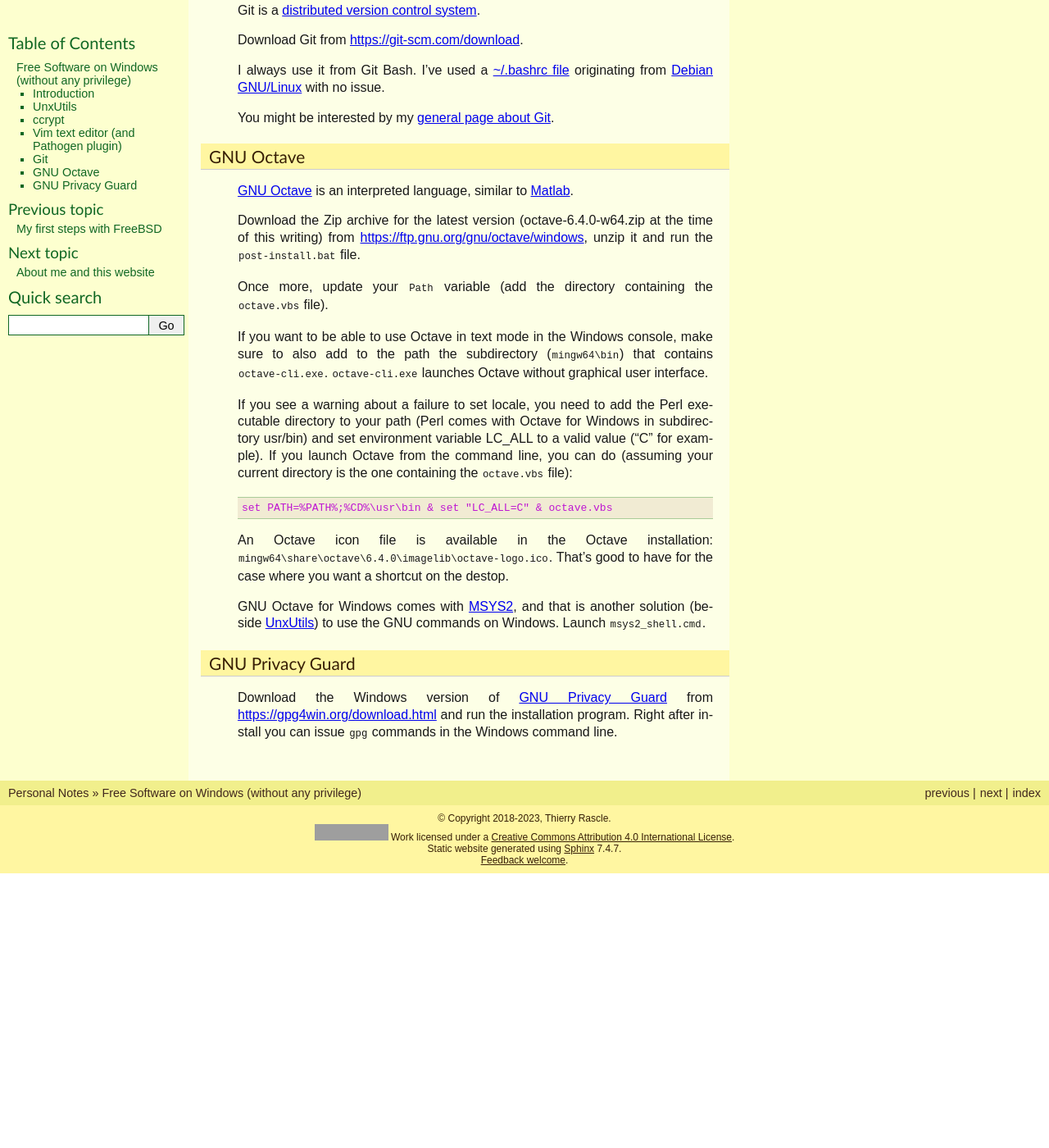
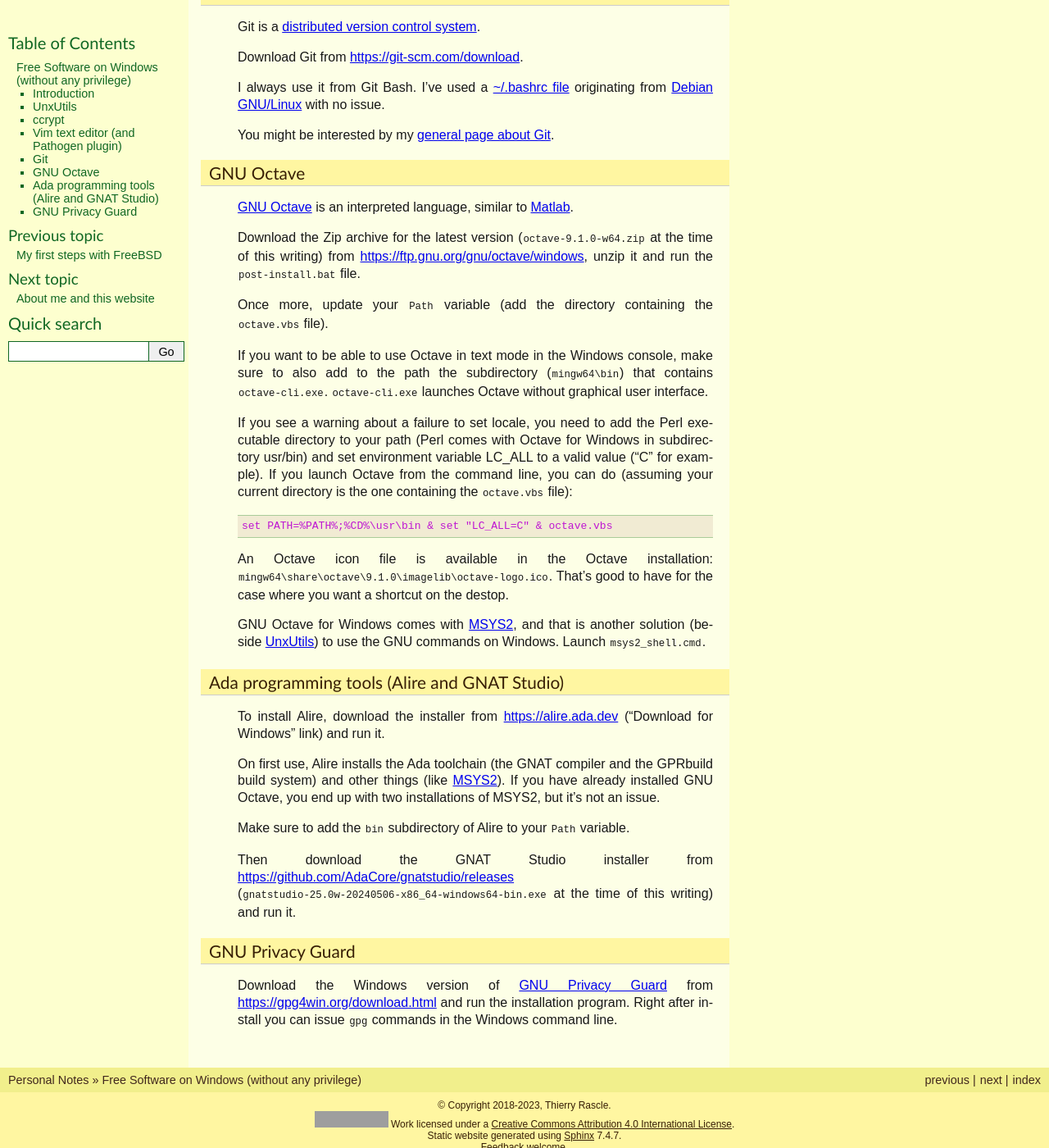
Before and after one commit to thierr26/thierr26_personal_notes_sphinx_sources, a Sphinx documentation site: the page built from source/fs_win_no_privilege.rst, in a window 1280 px wide and 1400 px high, scrolled down 1837 px. Shown: the whole window at 82% size. Built offline with Sphinx 7.4.7, drawn with Linux system fonts in a browser that asks for light colours; before the commit the page ends 2902 px from its top, so only the background shows below that; some of the changed text lies outside the part shown; grey boxes are pictures that could not be loaded.

Commit message:
Add Alire and GNAT Studio on Windows page

```diff
--- a/source/fs_win_no_privilege.rst
+++ b/source/fs_win_no_privilege.rst
@@ -132,9 +132,9 @@
 `GNU Octave <https://wiki.octave.org/GNU_Octave_Wiki>`_ is an interpreted
 language, similar to `Matlab <https://en.wikipedia.org/wiki/MATLAB>`_.
 
-Download the Zip archive for the latest version (octave-6.4.0-w64.zip at the
-time of this writing) from https://ftp.gnu.org/gnu/octave/windows, unzip it and
-run the ``post-install.bat`` file.
+Download the Zip archive for the latest version (``octave-9.1.0-w64.zip`` at
+the time of this writing) from https://ftp.gnu.org/gnu/octave/windows, unzip it
+and run the ``post-install.bat`` file.
 
 Once more, update your ``Path`` variable (add the directory containing the
 ``octave.vbs`` file).
@@ -153,12 +153,37 @@
   set PATH=%PATH%;%CD%\usr\bin & set "LC_ALL=C" & octave.vbs
 
 An Octave icon file is available in the Octave installation:
-``mingw64\share\octave\6.4.0\imagelib\octave-logo.ico``. That's good to have
+``mingw64\share\octave\9.1.0\imagelib\octave-logo.ico``. That's good to have
 for the case where you want a shortcut on the destop.
 
 GNU Octave for Windows comes with `MSYS2 <https://www.msys2.org>`_, and that is
 another solution (beside :ref:`UnxUtils <unxutils_win>`) to use the GNU
 commands on Windows. Launch ``msys2_shell.cmd``.
+
+
+Ada programming tools (Alire and GNAT Studio)
+---------------------------------------------
+
+.. index::
+  single: Ada
+  single: Alire
+  single: GNAT Studio
+  single: MSYS2
+
+To install Alire, download the installer from `<https://alire.ada.dev>`_
+("Download for Windows" link) and run it.
+
+On first use, Alire installs the Ada toolchain (the GNAT compiler and the GPRbuild
+build system) and other things (like `MSYS2 <https://www.msys2.org>`_). If you
+have already installed GNU Octave, you end up with two installations of MSYS2,
+but it's not an issue.
+
+Make sure to add the ``bin`` subdirectory of Alire to your ``Path`` variable.
+
+Then download the GNAT Studio installer from
+`<https://github.com/AdaCore/gnatstudio/releases>`_
+(``gnatstudio-25.0w-20240506-x86_64-windows64-bin.exe`` at the time of this
+writing) and run it.
 
 
 GNU Privacy Guard
```
